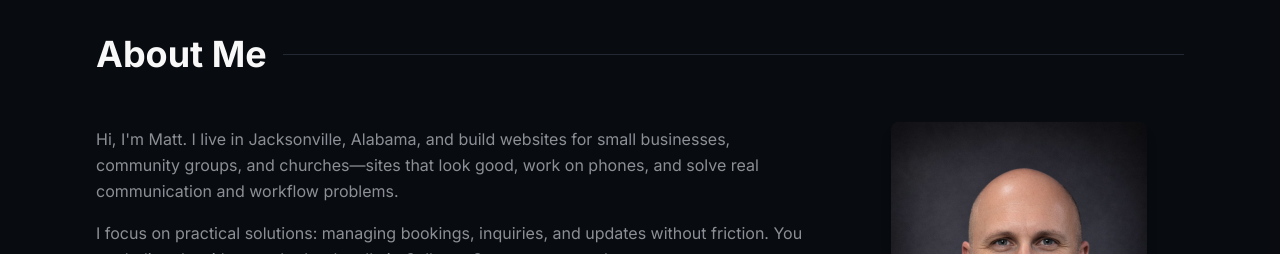
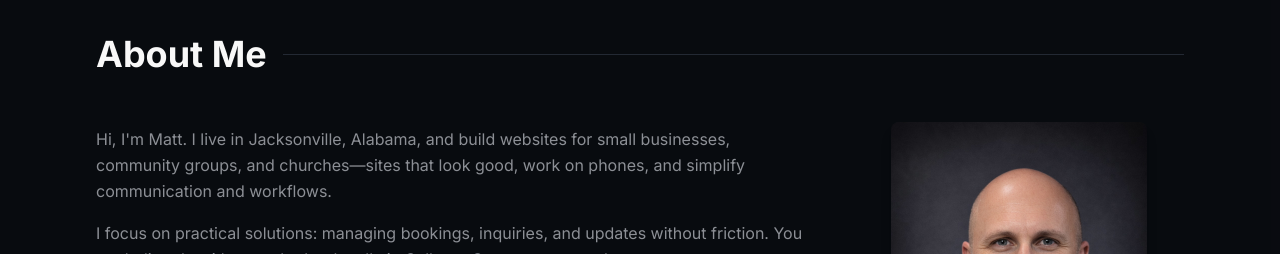
Before and after one commit to mpheadley/matt-headley-portfolio, a Next.js app: page / in a window 1280 px wide. Shown: the part 2880-3134 px from the top of the page. Built offline with nearby package versions, Linux system fonts and the light colour scheme.

Commit message:
Update about.tsx

```diff
--- a/components/about.tsx
+++ b/components/about.tsx
@@ -24,7 +24,7 @@
               <div className="space-y-4 text-muted-foreground leading-relaxed">
                 <p>
                   Hi, I'm Matt. I live in Jacksonville, Alabama, and build websites for small businesses, community groups,
-                  and churches—sites that look good, work on phones, and solve real communication and workflow problems.
+                  and churches—sites that look good, work on phones, and simplify communication and workflows.
                 </p>
                 <p>
                   I focus on practical solutions: managing bookings, inquiries, and updates without friction.
```
